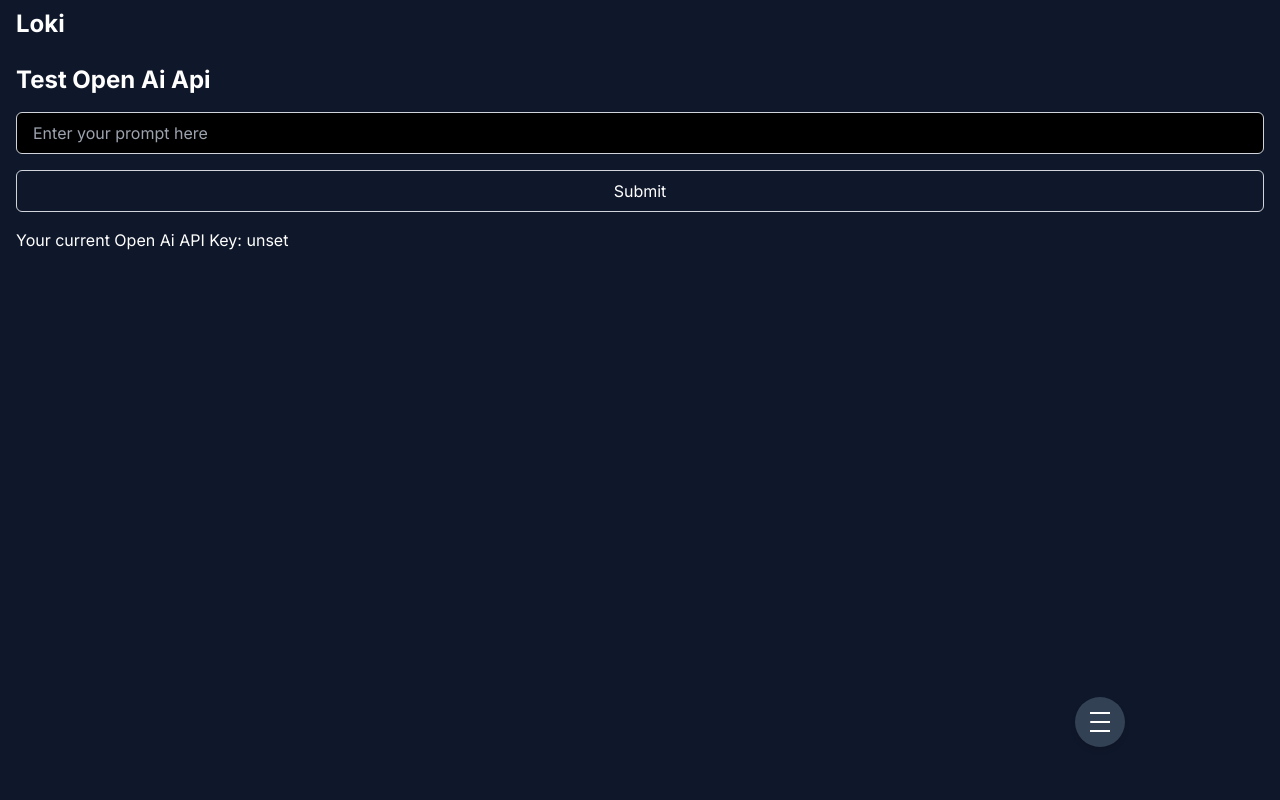
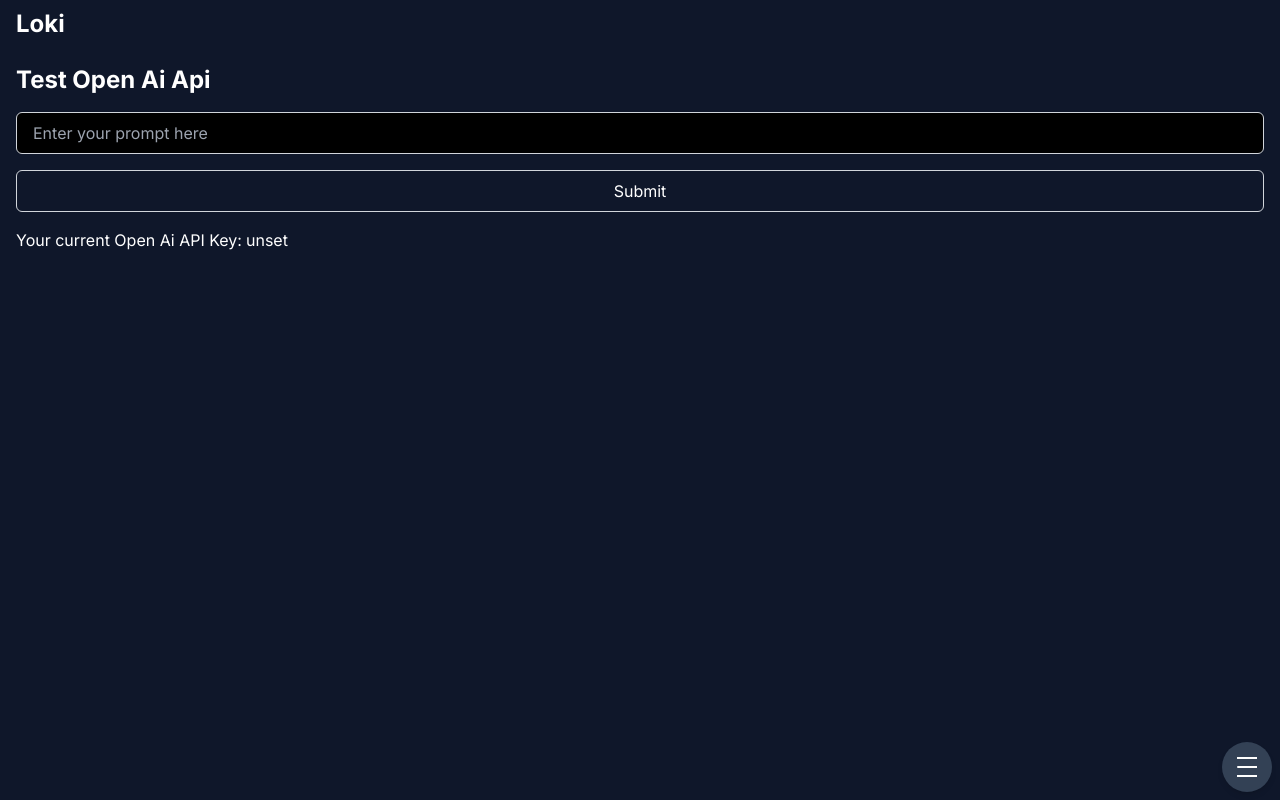
Before and after one commit to elbasel/loki, a Next.js app: page /openai in a window 1280 px wide. Built offline with nearby package versions, Linux system fonts and the light colour scheme; no server answers.

Commit message:
Add AutoAnimate

```diff
--- /dev/null
+++ b/app/autoanimate/AutoAnimate.tsx
@@ -0,0 +1,21 @@
+import { useAutoAnimate } from "@formkit/auto-animate/react";
+
+interface AutoAnimateProps {
+  children?: React.ReactNode;
+  config?: any;
+  className?: string;
+}
+export const AutoAnimate: React.FC<AutoAnimateProps> = ({
+  children,
+  config,
+  className,
+}) => {
+  const [parent, enableAnimations] = useAutoAnimate(config);
+
+  return (
+    <div className={className} ref={parent}>
+      {children}
+    </div>
+  );
+};
+export default AutoAnimate;
--- /dev/null
+++ b/app/autoanimate/index.ts
@@ -0,0 +1,2 @@
+import { AutoAnimate } from "./AutoAnimate";
+export { AutoAnimate };
--- a/app/globals.css
+++ b/app/globals.css
@@ -27,8 +27,23 @@
   }
 }
 
+@layer utilities {
+  .fadeIn {
+    animation: fadeIn 0.5s ease-in-out;
+  }
+}
+
 @layer components {
   .btn {
     @apply hover:bg-black hover:text-white active:animate-pulse active:scale-95 transition-all duration-200 font-[inherit] w-full px-4 py-2 rounded-md border border-gray-300 focus:outline-none focus:ring-2 focus:ring-blue-400 capitalize;
   }
 }
+
+@keyframes fadeIn {
+  0% {
+    opacity: 0;
+  }
+  100% {
+    opacity: 1;
+  }
+}
--- a/app/loader/Loader.tsx
+++ b/app/loader/Loader.tsx
@@ -1,7 +1,11 @@
 interface LoaderProps {}
 export const Loader: React.FC<LoaderProps> = ({}) => {
   return (
-    <span className="inline-block w-4 h-4 mx-2 ease-linear border-8 border-t-8 border-gray-200 rounded-full loader"></span>
+    <div className="flex mx-2 space-x-2 animate-pulse">
+      <div className="w-2 h-2 bg-gray-500 rounded-full"></div>
+      <div className="w-2 h-2 bg-gray-500 rounded-full"></div>
+      <div className="w-2 h-2 bg-gray-500 rounded-full"></div>
+    </div>
   );
 };
 export default Loader;
--- a/app/navbar/Navbar.tsx
+++ b/app/navbar/Navbar.tsx
@@ -2,11 +2,31 @@
 
 import MenuIcon from "@app/icons/MenuIcon";
 import { Sidebar } from "@app/navbar/sidebar";
-import { useState } from "react";
+import { useEffect, useState } from "react";
 
 interface NavbarProps {}
 export const Navbar: React.FC<NavbarProps> = () => {
   const [sidebarHidden, setSidebarHidden] = useState(true);
+
+  const handleEscapePress = (e: KeyboardEvent) => {
+    console.log({ e });
+    if (e.key === "Escape" && !sidebarHidden) {
+      return setSidebarHidden(true);
+    }
+
+    if (e.key === "u" && e.altKey) {
+      return setSidebarHidden((prev) => !prev);
+    }
+  };
+
+  useEffect(() => {
+    document.addEventListener("keydown", handleEscapePress);
+
+    return () => {
+      document.removeEventListener("keypress", handleEscapePress);
+    };
+  }, []);
+
   return (
     <>
       <Sidebar className="z-10" hidden={sidebarHidden} />
@@ -17,7 +37,7 @@
         <MenuIcon
           active={!sidebarHidden}
           onClick={() => setSidebarHidden((prev) => !prev)}
-          className="fixed w-fit left-[84%] top-[87%]"
+          className="fixed -mt-2 -ml-2 transform -translate-x-full -translate-y-full w-fit left-full top-full"
         />
       </nav>
     </>
--- a/app/openai/TestOpenAiPageProps.tsx
+++ b/app/openai/TestOpenAiPageProps.tsx
@@ -2,6 +2,8 @@
 import { useEffect, useState, useTransition } from "react";
 import { getServerOpenAiKey, setServerOpenAiKey } from "./actions";
 import { Loader } from "@app/loader";
+import { AutoAnimate } from "@app/autoanimate";
+import { twMerge } from "tailwind-merge";
 interface TestOpenAiPageProps {}
 export const TestOpenAiPage: React.FC<TestOpenAiPageProps> = ({}) => {
   const [OpenAiKey, setOpenAiKey] = useState("");
@@ -11,9 +13,13 @@
   useTransition();
 
   const handleSubmit = (formData: FormData) => {
+    setLoading(true);
     if (userPrompt) setServerOpenAiKey(userPrompt);
     const serverOpenAiKey = getServerOpenAiKey();
     setOpenAiKey(serverOpenAiKey);
+    setTimeout(() => {
+      setLoading(false);
+    }, 2000);
   };
 
   useEffect(() => {
@@ -40,14 +46,22 @@
       <button className="btn" type="submit">
         submit
       </button>
-      <output className="flex items-center" name="result">
-        Your current Open Ai API Key:{" "}
-        {OpenAiKey ||
-          (loading ? (
+      <output
+        className="flex flex-wrap items-center overflow-hidden transition-all"
+        name="result"
+      >
+        <span className="shrink-0">Your current Open Ai API Key: </span>
+        <AutoAnimate className="flex items-center">
+          {!loading && OpenAiKey ? (
+            <span className={twMerge("mx-1 transition-all duration-700")}>
+              {OpenAiKey}
+            </span>
+          ) : loading ? (
             <Loader />
           ) : (
-            <span className="text-red-500">No Key Provided!</span>
-          ))}
+            <span className="mx-1 text-red-500">No Key Provided!</span>
+          )}
+        </AutoAnimate>
       </output>
     </form>
   );
--- a/package.json
+++ b/package.json
@@ -9,6 +9,7 @@
     "lint": "next lint"
   },
   "dependencies": {
+    "@formkit/auto-animate": "1.0.0-beta.6",
     "@tailwindcss/typography": "^0.5.9",
     "@types/node": "20.1.0",
     "@types/react": "18.2.5",
```
Also changed, not shown: 1 other file (tests, documents, lock files or other folders).
